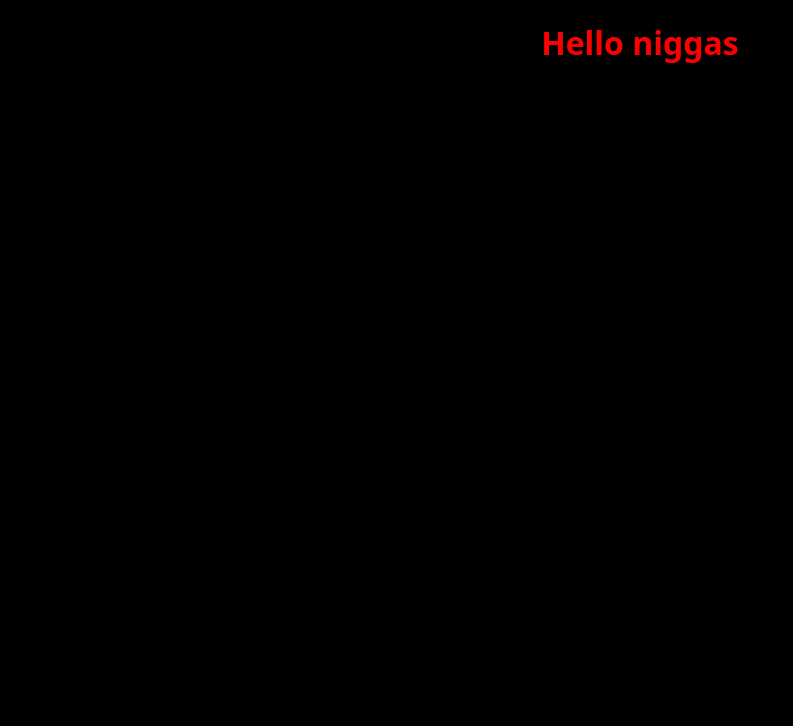
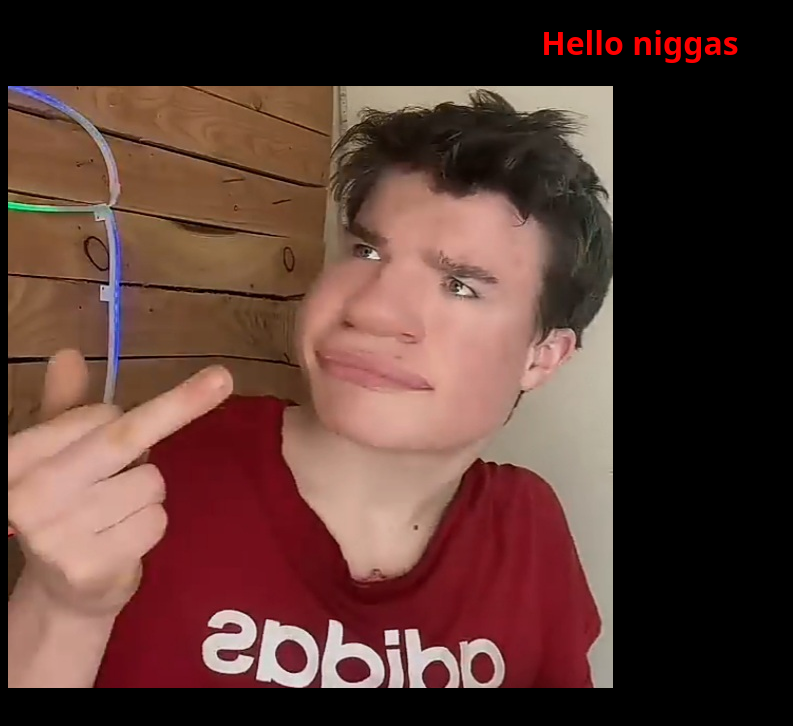
Before and after one commit to AhmedMarwan5/ahmed.github.io, a plain HTML site: page index.html in a window 1280 px wide. Shown: the whole page, without its empty margins (0-793 px from the left). Drawn offline with Linux system fonts and the light colour scheme.

Commit message:
Update index.html

```diff
--- a/index.html
+++ b/index.html
@@ -8,5 +8,6 @@
 </head>
 <body>
     <h1>Hello niggas</h1>
+    <img src="Screenshot_20241116-183637_YouTube.jpg" alt="nigga">
 </body>
 </html>
```
